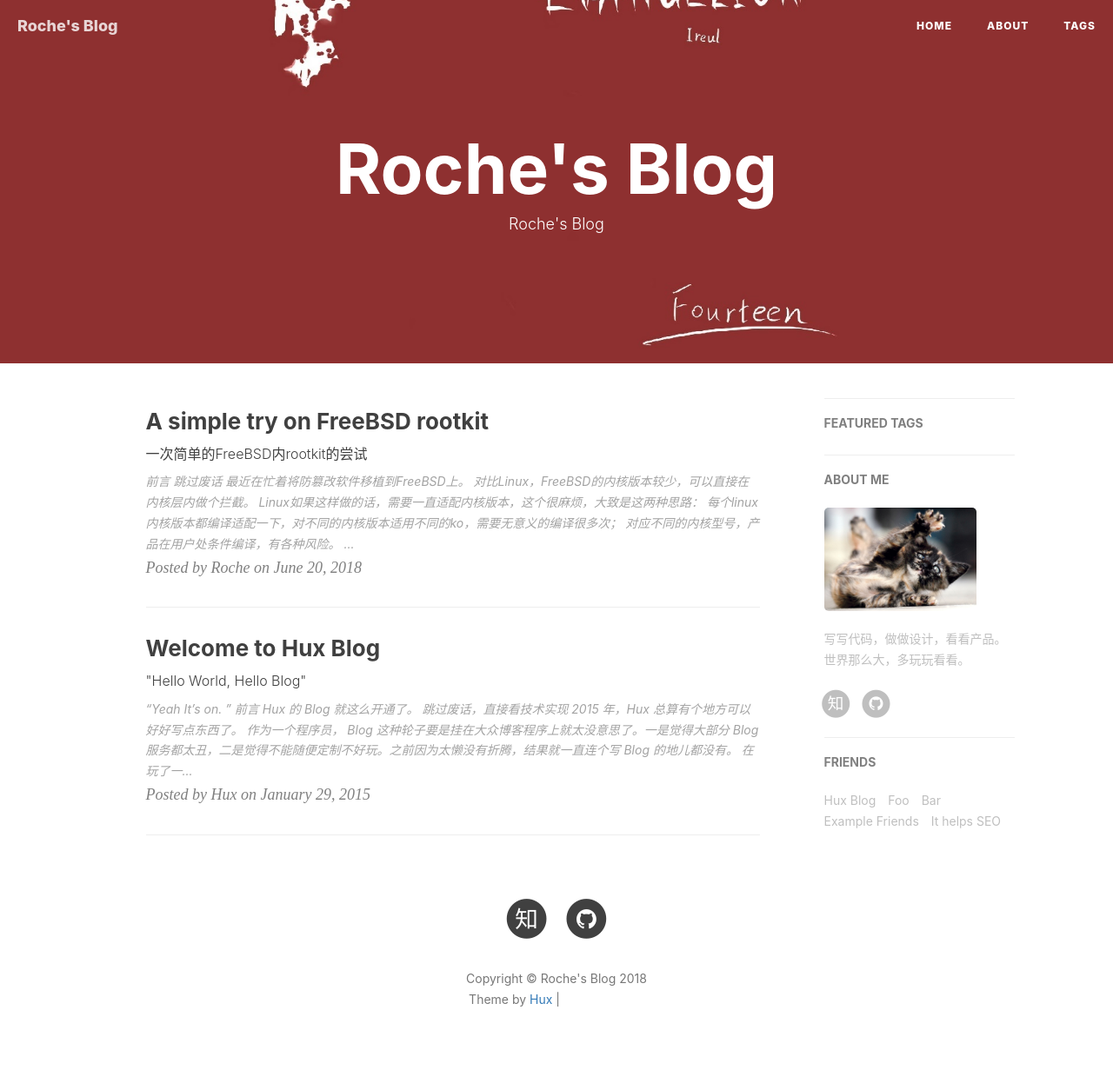
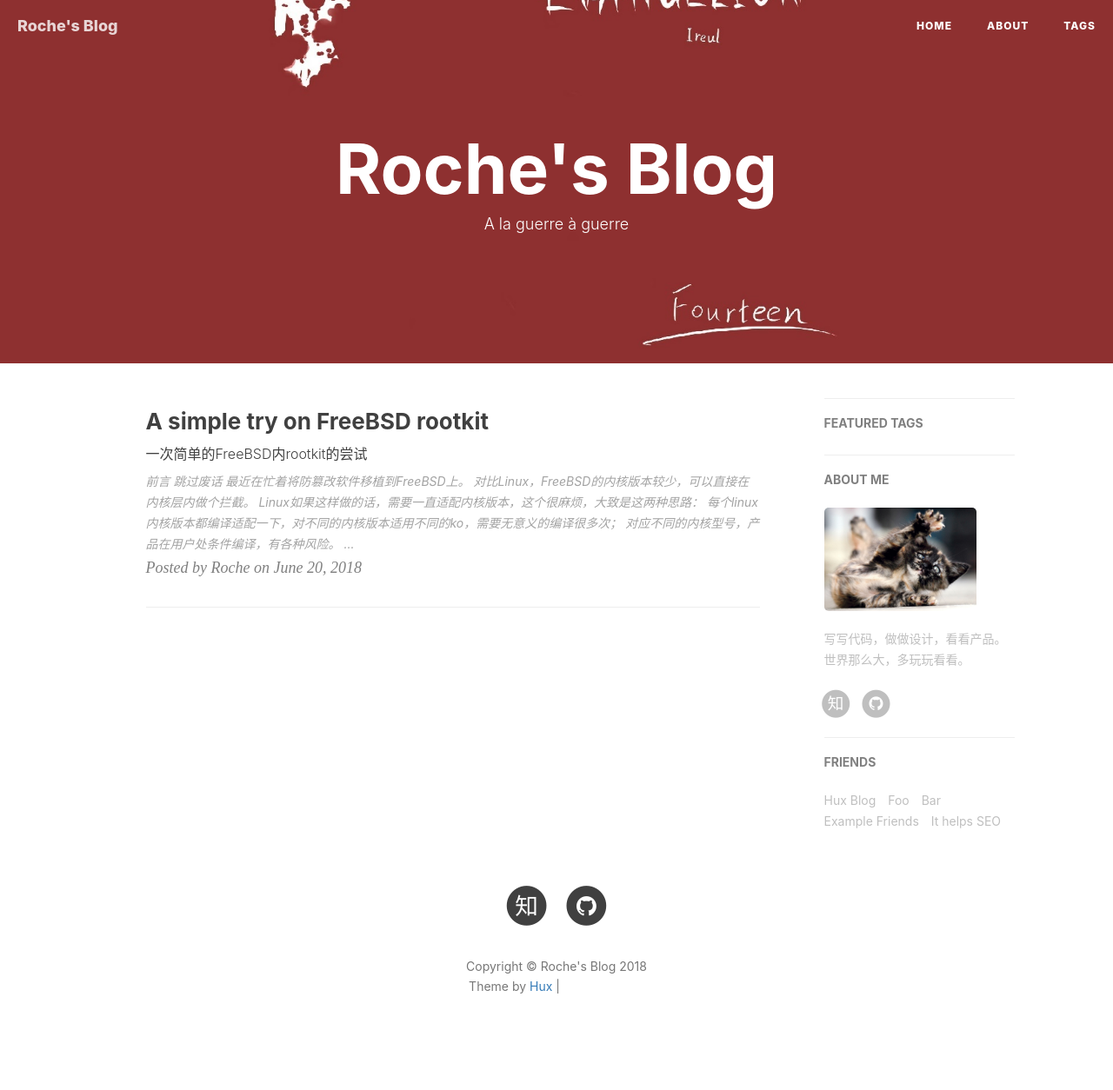
Before and after one commit to roche-k/roche-k.github.io, a Jekyll site: the page built from index.html, in a window 1280 px wide. Shown: the whole page at 87% size. Built offline with Jekyll 4.4.1, drawn with Linux system fonts in a browser that asks for light colours; nearby versions of some CDN libraries; the list of posts is cut into pages by our own code; comment, search, counter and statistics services are not loaded; some of the changed lines change nothing that is shown; grey boxes are pictures that could not be loaded.

Commit message:
del init page

```diff
--- a/_config.yml
+++ b/_config.yml
@@ -1,6 +1,6 @@
 # Site settings
 title: Roche's Blog
-SEOTitle: Roche's Blog
+SEOTitle: Blog
 header-img: img/home-bg.jpg
 email: rochef@163.com
 description: "A la guerre à guerre"
--- a/_posts/2014-01-29-hello-2015.markdown
+++ /dev/null
@@ -1,79 +0,0 @@
----
-layout:     post
-title:      "Welcome to Hux Blog"
-subtitle:   " \"Hello World, Hello Blog\""
-date:       2015-01-29 12:00:00
-author:     "Hux"
-header-img: "img/post-bg-2015.jpg"
-tags:
-    - 生活
----
-
-> “Yeah It's on. ”
-
-
-## 前言
-
-Hux 的 Blog 就这么开通了。
-
-[跳过废话，直接看技术实现 ](#build)
-
-
-
-2015 年，Hux 总算有个地方可以好好写点东西了。
-
-
-作为一个程序员， Blog 这种轮子要是挂在大众博客程序上就太没意思了。一是觉得大部分 Blog 服务都太丑，二是觉得不能随便定制不好玩。之前因为太懒没有折腾，结果就一直连个写 Blog 的地儿都没有。
-
-在玩了一段时间知乎之后，答题的快感又激起了我开博客的冲动。之前的[个人网站](http://huangxuan.me/portfolio)是作品集形式的（现在集成进来了），并不适合用来写博文，一不做二不休，花一天搞一个吧！
-
-
-<p id = "build"></p>
----
-
-## 正文
-
-接下来说说搭建这个博客的技术细节。
-
-正好之前就有关注过 [GitHub Pages](https://pages.github.com/) + [Jekyll](http://jekyllrb.com/) 快速 Building Blog 的技术方案，非常轻松时尚。
-
-其优点非常明显：
-
-* **Markdown** 带来的优雅写作体验
-* 非常熟悉的 Git workflow ，**Git Commit 即 Blog Post**
-* 利用 GitHub Pages 的域名和免费无限空间，不用自己折腾主机
-	* 如果需要自定义域名，也只需要简单改改 DNS 加个 CNAME 就好了
-* Jekyll 的自定制非常容易，基本就是个模版引擎
-
-
-本来觉得最大的缺点可能是 GitHub 在国内访问起来太慢，所以第二天一起床就到 GitCafe(Chinese GitHub Copy) 迁移了一个[镜像](http://huxpro.gitcafe.io)出来，结果还是巨慢。
-
-哥哥可是个前端好嘛！ 果断开 Chrome DevTool 查了下网络请求，原来是 **pending 在了 Google Fonts** 上，页面渲染一直被阻塞到请求超时为止，难怪这么慢。
-忍痛割爱，只好把 Web Fonts 去了（反正超时看到的也只能是 fallback ），果然一下就正常了，而且 GitHub 和 GitCafe 对比并没有感受到明显的速度差异，虽然 github 的 ping 值明显要高一些，达到了 300ms，于是用 DNSPOD 优化了一下速度。
-
-
-
----
-
-配置的过程中也没遇到什么坑，基本就是 Git 的流程，相当顺手
-
-大的 Jekyll 主题上直接 fork 了 Clean Blog（这个主题也相当有名，就不多赘述了。唯一的缺点大概就是没有标签支持，于是我给它补上了。）
-
-本地调试环境需要 `gem install jekyll`，结果 rubygem 的源居然被墙了……后来手动改成了我大淘宝的镜像源才成功
-
-Theme 的 CSS 是基于 Bootstrap 定制的，看得不爽的地方直接在 Less 里改就好了（平时更习惯 SCSS 些），**不过其实我一直觉得 Bootstrap 在移动端的体验做得相当一般，比我在淘宝参与的团队 CSS 框架差多了……**所以为了体验，也补了不少 CSS 进去
-
-最后就进入了耗时反而最长的**做图、写字**阶段，也算是进入了**写博客**的正轨，因为是类似 Hack Day 的方式去搭这个站的，所以折腾折腾着大半夜就过去了。
-
-第二天考虑中文字体的渲染，fork 了 [Type is Beautiful](http://www.typeisbeautiful.com/) 的 `font` CSS，调整了字号，适配了 Win 的渣渲染，中英文混排效果好多了。
-
-
-## 后记
-
-回顾这个博客的诞生，纯粹是出于个人兴趣。在知乎相关问题上回答并获得一定的 star 后，我决定把这个博客主题当作一个小小的开源项目来维护。
-
-在经历 v1.0 - v1.5 的蜕变后，这个博客主题愈发完整，不但增加了诸多 UI 层的优化（opinionated）；在代码层面，更加丰富的配置项也使得这个主题拥有了更好的灵活性与可拓展性。而作为一个开源项目，我也积极的为其完善文档与解决 issue。
-
-如果你恰好逛到了这里，希望你也能喜欢这个博客主题。
-
-—— Hux 后记于 2015.10
--- a/index.html
+++ b/index.html
@@ -1,6 +1,6 @@
 ---
 layout: page
-description: "Roche's Blog"
+description: "A la guerre à guerre"
 ---
 
 {% for post in paginator.posts %}
```
Also changed, not shown: img/404-bg.jpg, 11 other files.
